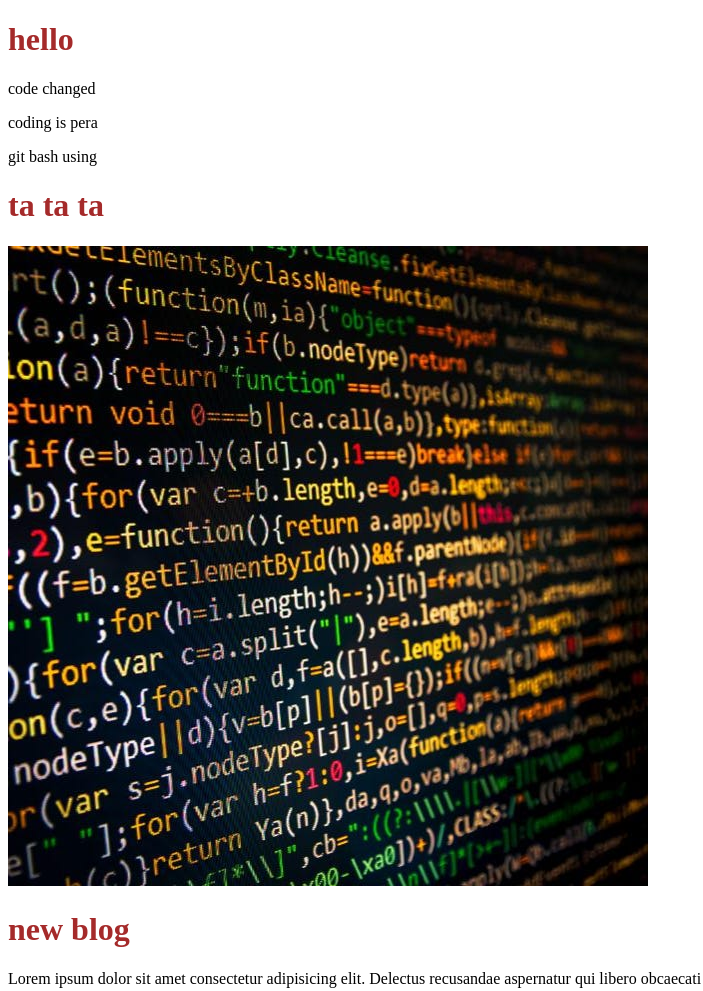
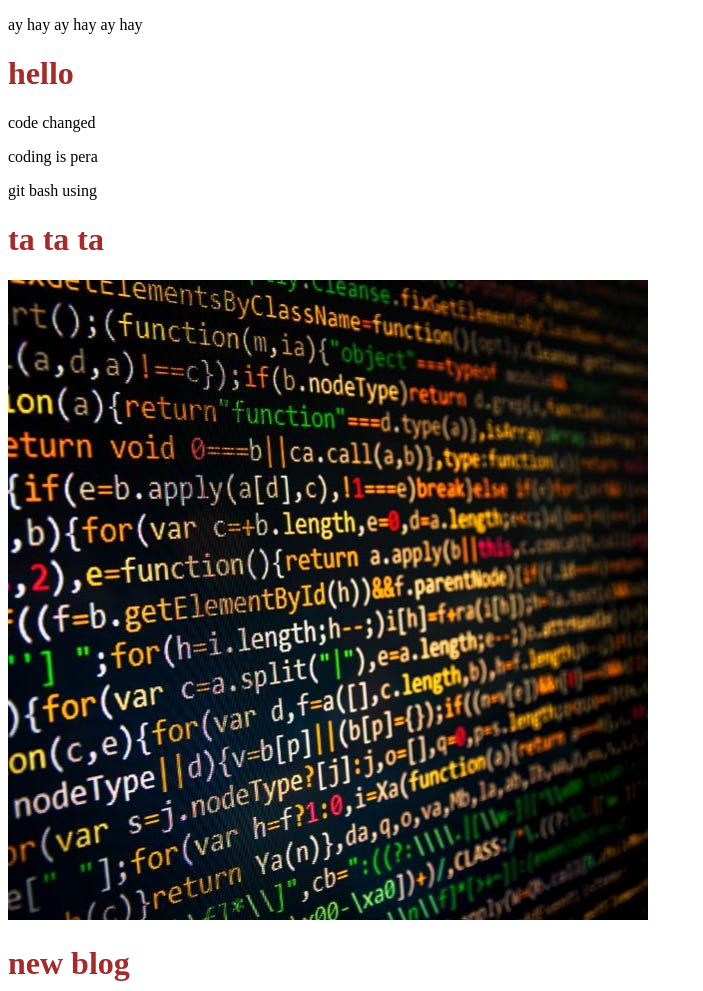
Before and after one commit to aalnoman2042/my-2nd-repo, a plain HTML site: page index.html in a window 1280 px wide. Shown: the top 991 px of the page, without its empty margins (0-703 px from the left). Drawn offline with Linux system fonts and the light colour scheme.

Commit message:
git ay hay add

```diff
--- a/index.html
+++ b/index.html
@@ -8,6 +8,8 @@
     <link rel="stylesheet" href="style.css">
 </head>
 <body>
+
+    <p>ay hay ay hay ay hay</p>
     <h1>hello</h1>
     <p>code changed</p>
     <p>coding is pera
```
